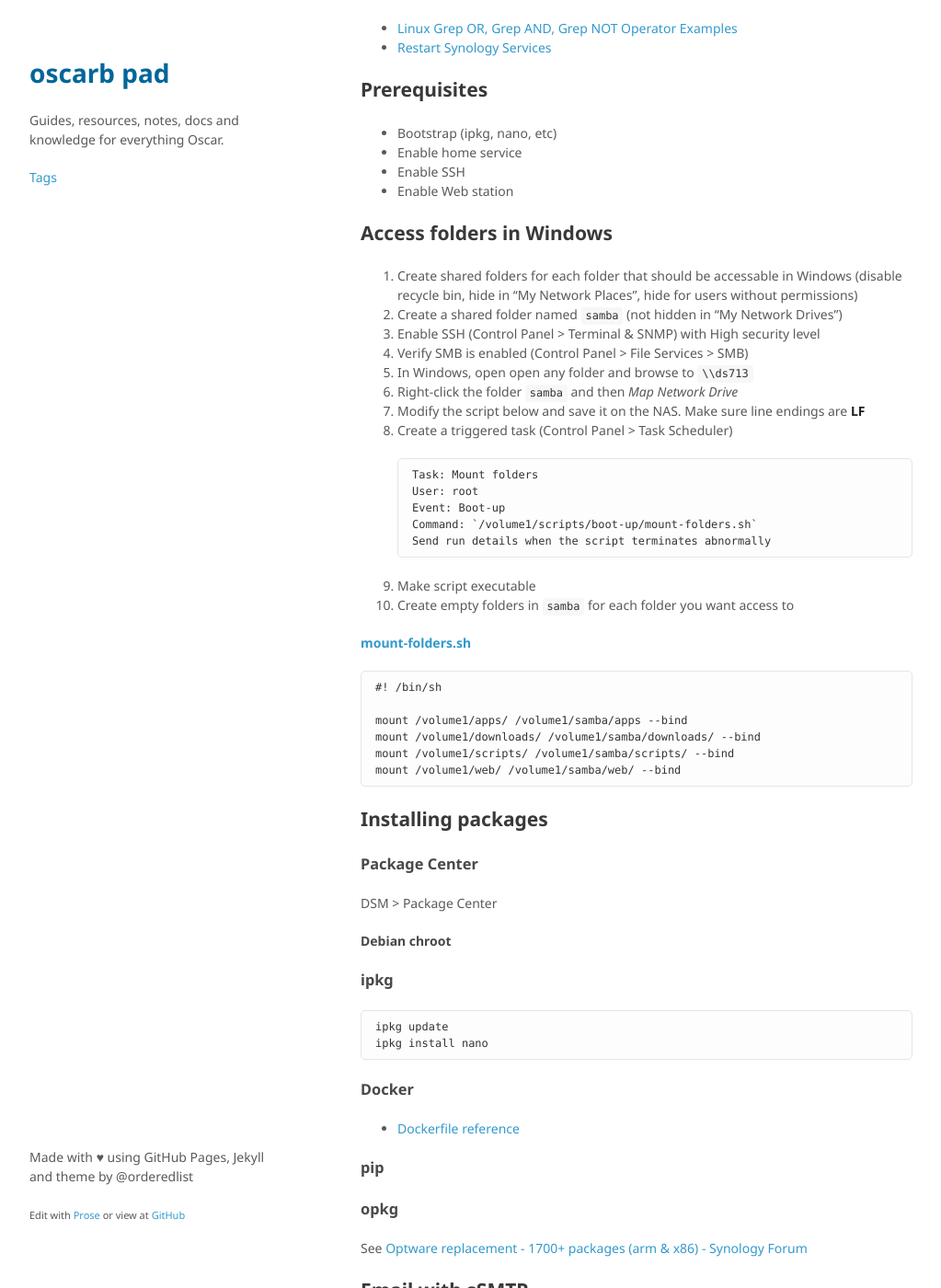
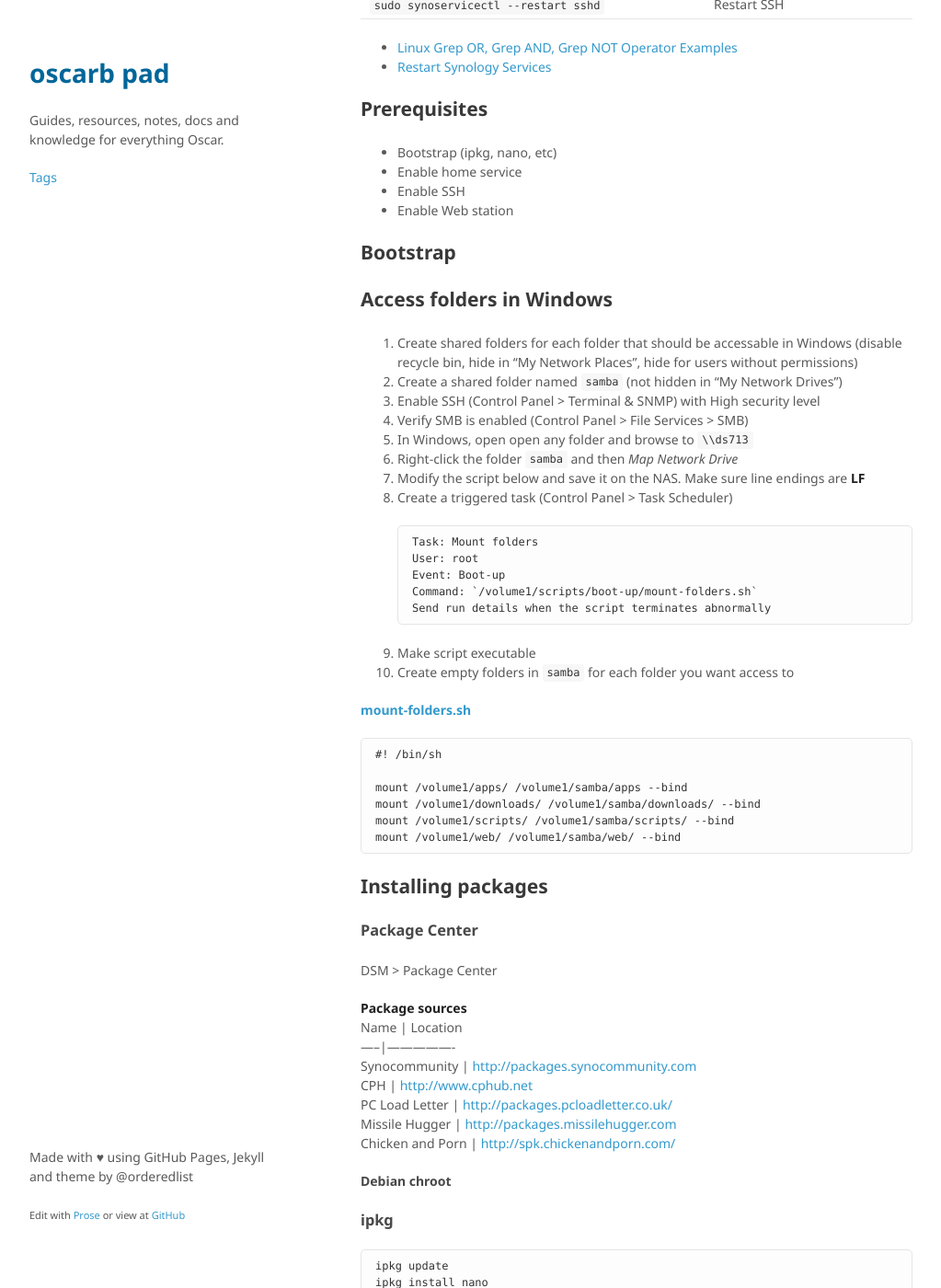
Before and after one commit to oscarb/pad, a Jekyll site: the page built from _docs/ds713.md, in a window 1280 px wide and 1400 px high, scrolled down 1705 px. Shown: the whole window at 92% size, without its empty margins (128-1151 px from the left). Built offline with Jekyll 4.4.1, drawn with Linux system fonts in a browser that asks for light colours; some web fonts are replaced.

Commit message:
Update ds713.md

```diff
--- a/_docs/ds713.md
+++ b/_docs/ds713.md
@@ -53,6 +53,9 @@ Command | Description
 * Enable SSH
 * Enable Web station
 
+## Bootstrap
+
+
 
 ## Access folders in Windows
 
@@ -91,6 +94,16 @@ mount /volume1/web/ /volume1/samba/web/ --bind
 ### Package Center
 
 DSM > Package Center
+
+**Package sources**
+Name | Location
+-----|----------------
+Synocommunity | http://packages.synocommunity.com
+CPH | http://www.cphub.net
+PC Load Letter | http://packages.pcloadletter.co.uk/
+Missile Hugger | http://packages.missilehugger.com
+Chicken and Porn | http://spk.chickenandporn.com/
+
 
 #### Debian chroot
 
```
